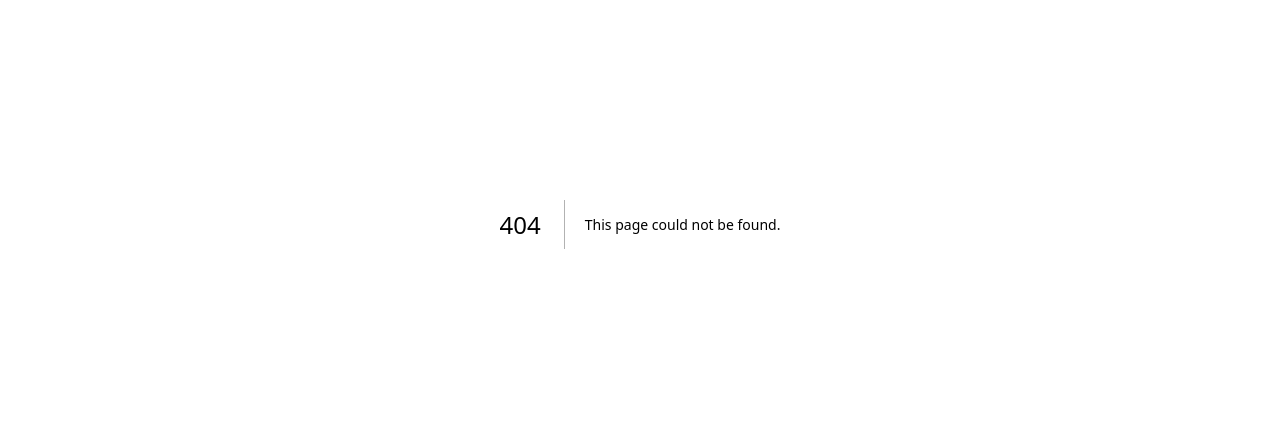
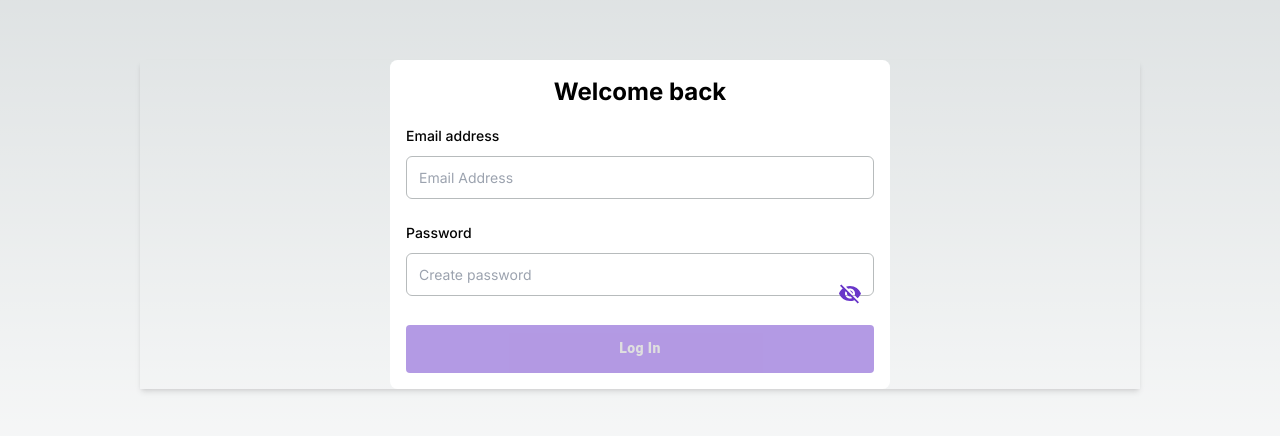
Before and after one commit to TheReers/AI-Podcasts-UI, a Next.js app: page /login in a window 1280 px wide. Before the commit this address had no page. Shown: the part 176-612 px from the top of the page. Built offline with nearby package versions, Linux system fonts and the light colour scheme; no server answers.

Commit message:
feat: login UI and api integration

```diff
--- /dev/null
+++ b/src/app/login/page.tsx
@@ -0,0 +1,184 @@
+"use client";
+
+import * as React from "react";
+import * as yup from "yup";
+import { yupResolver } from "@hookform/resolvers/yup";
+import { useState } from "react";
+import AuthButton from "../components/authButton";
+import { SubmitErrorHandler, SubmitHandler, useForm } from "react-hook-form";
+import { signIn } from "next-auth/react";
+import toast from "react-hot-toast";
+import { checkAuthStatus } from "../utils/checkAuthStatus";
+import { useSession } from "next-auth/react";
+import RemoveRedEyeIcon from '@mui/icons-material/RemoveRedEye';
+import VisibilityOffIcon from '@mui/icons-material/VisibilityOff';
+
+export type FormValues = {
+  email: string;
+  password: string;
+};
+
+const schema = yup.object().shape({
+  email: yup
+    .string()
+    .email("Email must be valid")
+    .required("Email is required"),
+  password: yup
+    .string()
+    .min(8, "Must be at least 8-digits long")
+    .matches(/[A-Z]/, "Must include an Upper Case Character")
+    .matches(/[!@#$%^&*(),.?":{}|<>]/, "Must have a Special Character")
+    .required("Password is required"),
+});
+
+const defaultValues = {
+  email: "",
+  password: "",
+};
+
+interface Props {
+  btnText: string;
+  selectedRoute: string;
+  prompt: string;
+}
+
+function Login() {
+
+  const [isLoading, setIsLoading] = useState(false);
+
+
+
+  const {
+    handleSubmit,
+    register,
+    formState: { errors, isValid },
+
+  } = useForm({
+    defaultValues,
+    mode: "onBlur",
+    resolver: yupResolver(schema),
+  });
+
+  const onSubmit: SubmitHandler<FormValues> = async (data) => {
+    setIsLoading(true);
+
+    signIn("credentials", {
+      ...data,
+      redirect: false,
+    })
+      .then((callback) => {
+        setIsLoading(false);
+
+        if (callback?.ok) {
+          toast.success("Logged in successfully!");
+
+        } else {
+          if (callback?.error && JSON.parse(callback?.error)) {
+            const errorObj = JSON.parse(callback.error);
+
+          }
+
+          toast.error(
+            callback?.error
+              ? JSON.parse(callback?.error)?.error
+              : "Authentication failed"
+          );
+        }
+      })
+      .catch((error) => {
+        setIsLoading(false);
+        console.log("error", error);
+        toast.error("Authentication failed");
+      });
+
+  };
+
+  const onErrors: SubmitErrorHandler<FormValues> = (errors) => {
+    console.log("errors", errors);
+  };
+
+  const [visible, setVisible] = useState(false);
+
+  const toggleVisibility = () => {
+    setVisible(!visible);
+  };
+
+  const { status } = useSession();
+
+  checkAuthStatus(status);
+
+  return (
+    <div className="flex  justify-center px-0 items-center min-h-screen">
+      <div className="my-8 h-full max-h-[800px]">
+        <div className="flex w-[400px] md:w-[1000px] shadow-md my-auto justify-center">
+
+
+          {/* form slots */}
+
+
+
+          <div className="bg-white w-[400px]  md:w-1/2 p-4 rounded-[7.5px]">
+          <p className="font-bold text-2xl text-center text-black">Welcome back</p>
+          <form
+            className="grid grid-cols-2"
+            onSubmit={handleSubmit(onSubmit, onErrors)}
+          >
+            <label htmlFor="">Email address</label>
+            <input
+              className=" col-span-2"
+              {...register("email")}
+              placeholder="Email Address"
+            />
+            <div>
+              <span className="text-xs text-red-500">
+                {errors.email?.message}
+              </span>
+            </div>
+
+            <div className="relative col-span-2 pt-4">
+              <label htmlFor="password">Password</label>
+              <input
+                type={visible ? "text" : "password"}
+                className="col-span-2 w-full text-black mt-2"
+                {...register("password")}
+                placeholder="Create password"
+              />
+              <div>
+                <span className="text-xs text-red-500">
+                  {errors.password?.message}
+                </span>
+              </div>
+              <button
+                className={`absolute right-3 transform top-[${
+                  errors.password?.message ? "65%" : "80%"
+                }] -translate-y-[80%] focus:outline-none`}
+                onClick={toggleVisibility}
+                type="button"
+              >
+              {
+                visible ? <RemoveRedEyeIcon sx={{color:"#6936c9"}} /> : <VisibilityOffIcon sx={{color:"#6936c9"}}/>
+              }
+              </button>
+            </div>
+
+            <div className="mt-6 col-span-2 ">
+              <AuthButton
+                btnText="Log in"
+                valid={!isValid}
+                loading={isLoading}
+                handleClick={() =>{
+
+      }}
+              />
+            </div>
+          </form>
+            </div>
+
+
+          </div>
+        </div>
+      </div>
+
+  );
+}
+export default Login;
```
